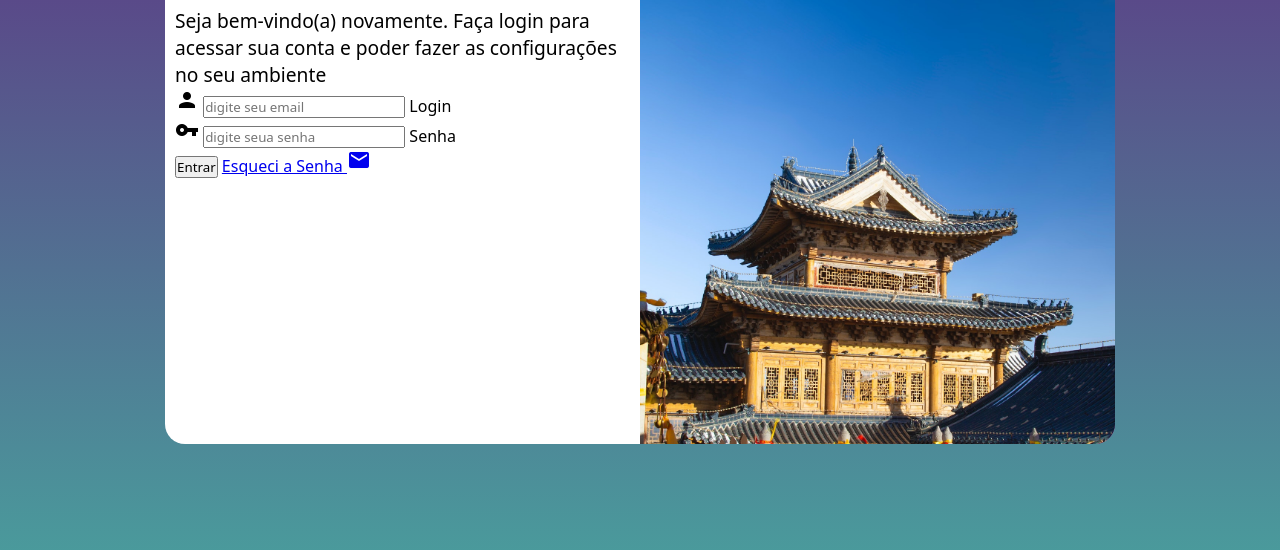
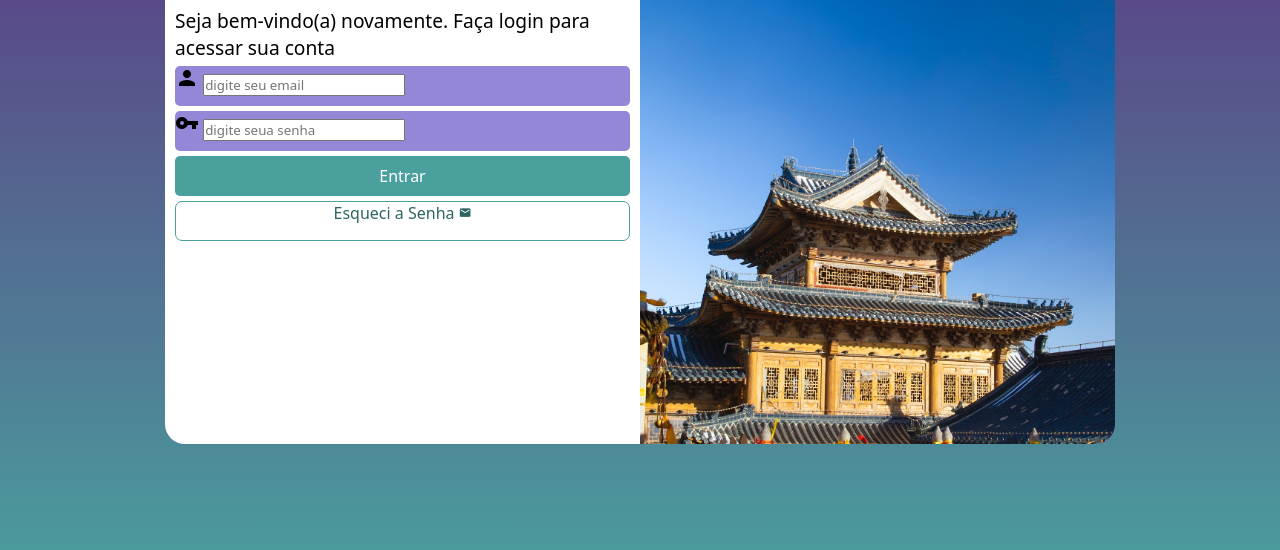
Before and after one commit to EvandoPython/projeto-login, a plain HTML site: page index.html in a window 1280 px wide. Shown: the part 206-756 px from the top of the page. Drawn offline with Linux system fonts and the light colour scheme.

Commit message:
formatação do formulario

```diff
--- a/estilos/style.css
+++ b/estilos/style.css
@@ -47,3 +47,61 @@ section#login > div#formulario {
     display: block;
     padding: 10px;
 }
+
+div#formulario > p{
+    font-size: 0.8em;
+}
+
+
+form > div.campo{
+    background-color: #9487d7;
+    display: block;
+    width: 100%;
+    height: 40px;
+    border-radius: 5px;
+    margin: 5px 0px;
+}
+
+
+div.campo > label{
+    display: none;
+}
+
+form > input[type=submit]{
+    display: block;
+    font-size: 1em;
+    width: 100%;
+    height: 40px;
+    background-color: #49a09d;
+    color: white;
+    border: none;
+    border-radius: 5px;
+    cursor: pointer;
+}
+
+form > input[type=submit]:hover{
+    background-color: #2d6462;
+}
+
+form > a.botao{
+    display: block;
+    text-align: center;
+    font-size: 1em;
+    width: 100%;
+    height: 40px;
+    background-color: white;
+    color: #2d6462;
+    border: 1px solid #49a09d;
+    border-radius: 7px;
+    text-decoration: none;
+    margin: 5px 0px;
+}
+
+form > a.botao:hover{
+    background-color: #6cd3cf;
+}
+
+
+form > a.botao > i{
+    font-size: 0.8em;
+}
--- a/index.html
+++ b/index.html
@@ -18,7 +18,7 @@
             </div>
             <div id="formulario">
                 <h1>Login</h1>
-                <p>Seja bem-vindo(a) novamente. Faça login para acessar sua conta e poder fazer as configurações no seu ambiente</p>
+                <p>Seja bem-vindo(a) novamente. Faça login para acessar sua conta </p>
                 <form action="login.php" method="post" autocomplete="on">
                     <div class="campo">
                         <i class="material-icons">person</i>
@@ -31,7 +31,7 @@
                         <label for="isenha">Senha</label>
                     </div>
                     <input type="submit" value="Entrar">
-                    <a href="esqueci.html">Esqueci a Senha <i class="material-icons">mail</i>
+                    <a href="esqueci.html" class="botao">Esqueci a Senha <i class="material-icons">mail</i>
 
                     </a>
                 </form>
```
